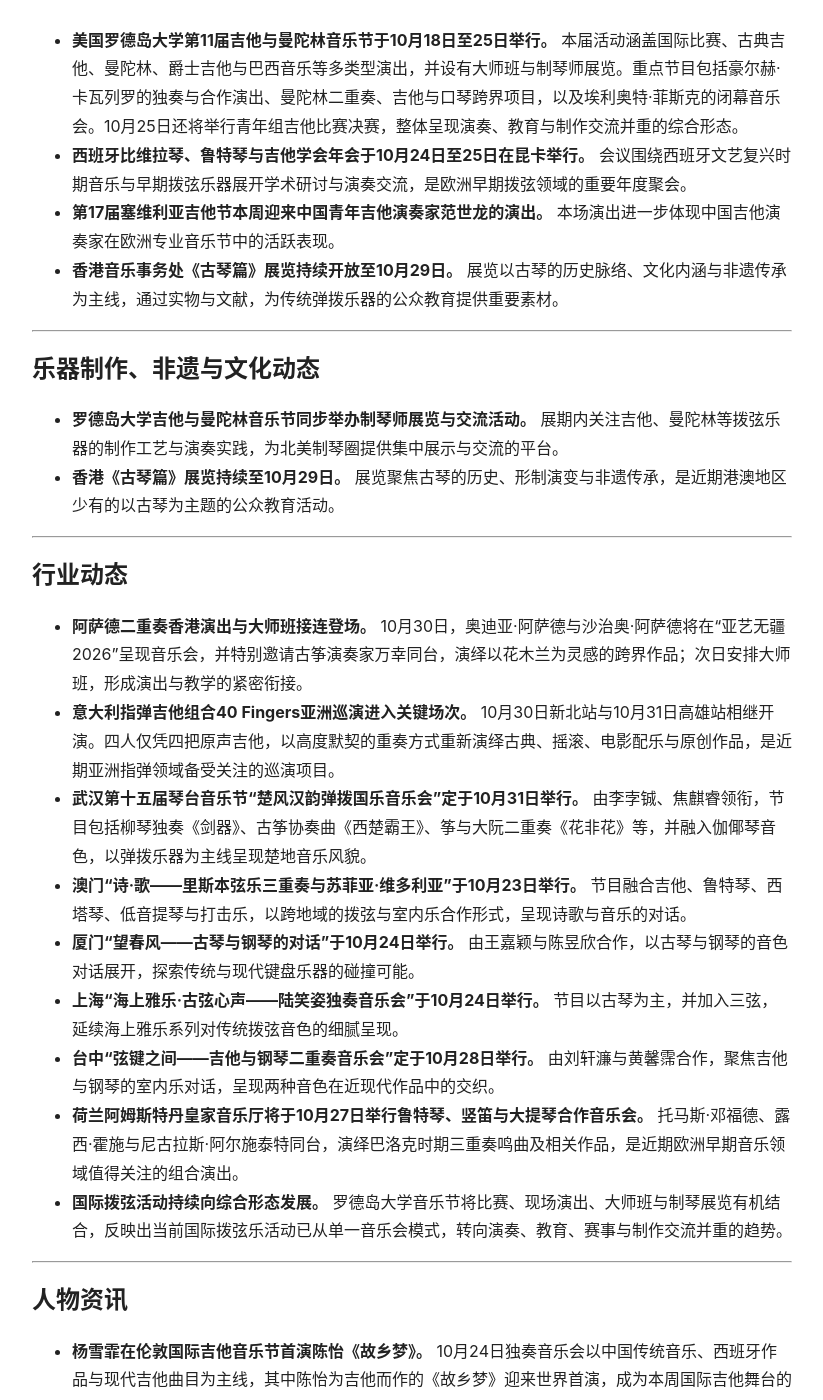
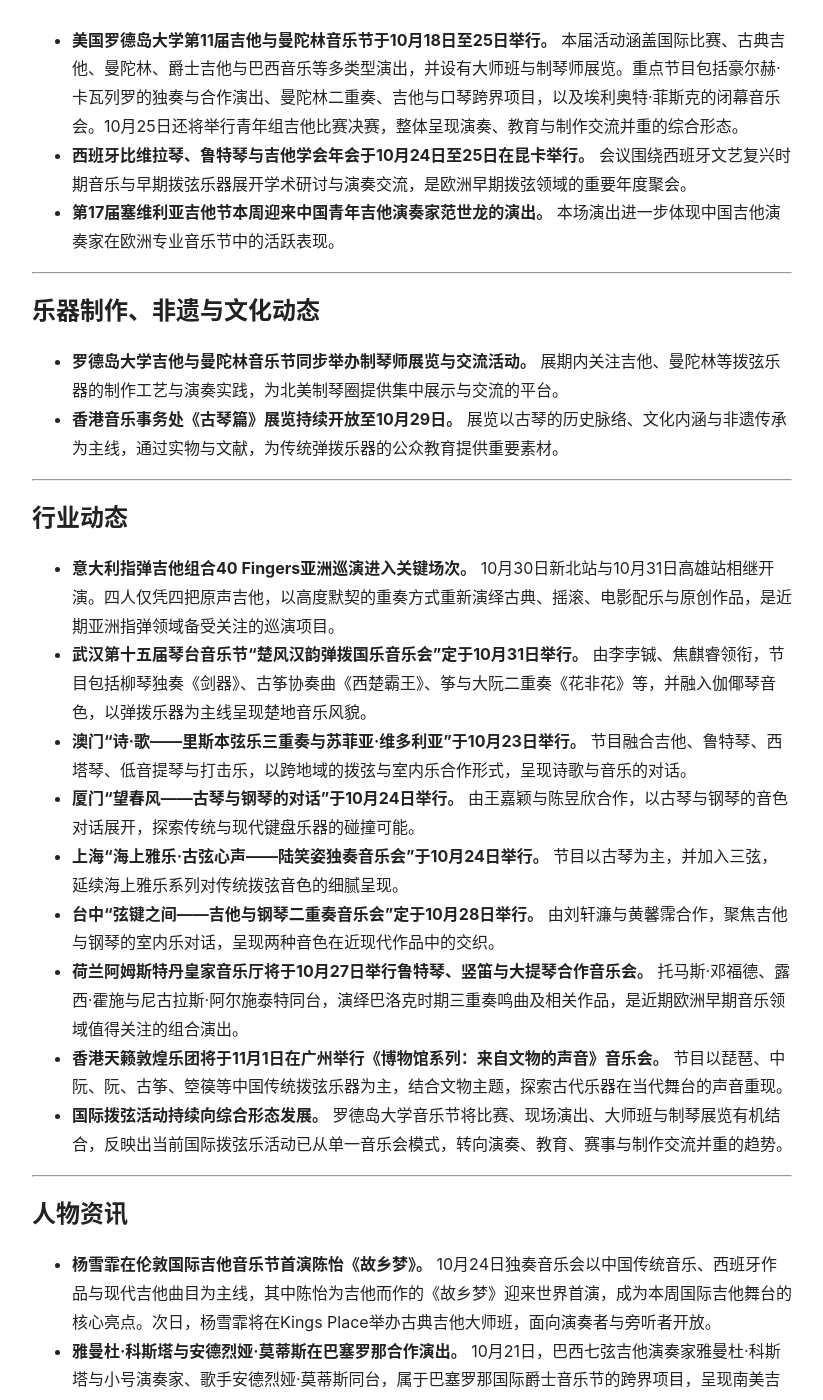
Before and after one commit to KeenKwok/boxianji, a Jekyll site: the page built from weekly/2026-10-24.md, in a window 1280 px wide and 1400 px high, scrolled down 1606 px. Shown: the whole window, without its empty margins (228-1051 px from the left). Built offline with Jekyll 4.4.1, drawn with Linux system fonts in a browser that asks for light colours; some of the changed text lies outside the part shown.

Commit message:
更新 2026-10-24.md

```diff
--- a/weekly/2026-10-24.md
+++ b/weekly/2026-10-24.md
@@ -37,20 +37,18 @@ title: 弹拨乐一周简报（2026.10.18—10.24）
 - **美国罗德岛大学第11届吉他与曼陀林音乐节于10月18日至25日举行。** 本届活动涵盖国际比赛、古典吉他、曼陀林、爵士吉他与巴西音乐等多类型演出，并设有大师班与制琴师展览。重点节目包括豪尔赫·卡瓦列罗的独奏与合作演出、曼陀林二重奏、吉他与口琴跨界项目，以及埃利奥特·菲斯克的闭幕音乐会。10月25日还将举行青年组吉他比赛决赛，整体呈现演奏、教育与制作交流并重的综合形态。
 - **西班牙比维拉琴、鲁特琴与吉他学会年会于10月24日至25日在昆卡举行。** 会议围绕西班牙文艺复兴时期音乐与早期拨弦乐器展开学术研讨与演奏交流，是欧洲早期拨弦领域的重要年度聚会。
 - **第17届塞维利亚吉他节本周迎来中国青年吉他演奏家范世龙的演出。** 本场演出进一步体现中国吉他演奏家在欧洲专业音乐节中的活跃表现。
-- **香港音乐事务处《古琴篇》展览持续开放至10月29日。** 展览以古琴的历史脉络、文化内涵与非遗传承为主线，通过实物与文献，为传统弹拨乐器的公众教育提供重要素材。
 
 ---
 
 ## **乐器制作、非遗与文化动态**
 
 - **罗德岛大学吉他与曼陀林音乐节同步举办制琴师展览与交流活动。** 展期内关注吉他、曼陀林等拨弦乐器的制作工艺与演奏实践，为北美制琴圈提供集中展示与交流的平台。
-- **香港《古琴篇》展览持续至10月29日。** 展览聚焦古琴的历史、形制演变与非遗传承，是近期港澳地区少有的以古琴为主题的公众教育活动。
+- **香港音乐事务处《古琴篇》展览持续开放至10月29日。** 展览以古琴的历史脉络、文化内涵与非遗传承为主线，通过实物与文献，为传统弹拨乐器的公众教育提供重要素材。
 
 ---
 
 ## **行业动态**
 
-- **阿萨德二重奏香港演出与大师班接连登场。** 10月30日，奥迪亚·阿萨德与沙治奥·阿萨德将在“亚艺无疆2026”呈现音乐会，并特别邀请古筝演奏家万幸同台，演绎以花木兰为灵感的跨界作品；次日安排大师班，形成演出与教学的紧密衔接。
 - **意大利指弹吉他组合40 Fingers亚洲巡演进入关键场次。** 10月30日新北站与10月31日高雄站相继开演。四人仅凭四把原声吉他，以高度默契的重奏方式重新演绎古典、摇滚、电影配乐与原创作品，是近期亚洲指弹领域备受关注的巡演项目。
 - **武汉第十五届琴台音乐节“楚风汉韵弹拨国乐音乐会”定于10月31日举行。** 由李孛铖、焦麒睿领衔，节目包括柳琴独奏《剑器》、古筝协奏曲《西楚霸王》、筝与大阮二重奏《花非花》等，并融入伽倻琴音色，以弹拨乐器为主线呈现楚地音乐风貌。
 - **澳门“诗·歌——里斯本弦乐三重奏与苏菲亚·维多利亚”于10月23日举行。** 节目融合吉他、鲁特琴、西塔琴、低音提琴与打击乐，以跨地域的拨弦与室内乐合作形式，呈现诗歌与音乐的对话。
@@ -58,6 +56,7 @@ title: 弹拨乐一周简报（2026.10.18—10.24）
 - **上海“海上雅乐·古弦心声——陆笑姿独奏音乐会”于10月24日举行。** 节目以古琴为主，并加入三弦，延续海上雅乐系列对传统拨弦音色的细腻呈现。
 - **台中“弦键之间——吉他与钢琴二重奏音乐会”定于10月28日举行。** 由刘轩濂与黄馨霈合作，聚焦吉他与钢琴的室内乐对话，呈现两种音色在近现代作品中的交织。
 - **荷兰阿姆斯特丹皇家音乐厅将于10月27日举行鲁特琴、竖笛与大提琴合作音乐会。** 托马斯·邓福德、露西·霍施与尼古拉斯·阿尔施泰特同台，演绎巴洛克时期三重奏鸣曲及相关作品，是近期欧洲早期音乐领域值得关注的组合演出。
+- **香港天籁敦煌乐团将于11月1日在广州举行《博物馆系列：来自文物的声音》音乐会。** 节目以琵琶、中阮、阮、古筝、箜篌等中国传统拨弦乐器为主，结合文物主题，探索古代乐器在当代舞台的声音重现。
 - **国际拨弦活动持续向综合形态发展。** 罗德岛大学音乐节将比赛、现场演出、大师班与制琴展览有机结合，反映出当前国际拨弦乐活动已从单一音乐会模式，转向演奏、教育、赛事与制作交流并重的趋势。
 
 ---
@@ -66,7 +65,6 @@ title: 弹拨乐一周简报（2026.10.18—10.24）
 
 - **杨雪霏在伦敦国际吉他音乐节首演陈怡《故乡梦》。** 10月24日独奏音乐会以中国传统音乐、西班牙作品与现代吉他曲目为主线，其中陈怡为吉他而作的《故乡梦》迎来世界首演，成为本周国际吉他舞台的核心亮点。次日，杨雪霏将在Kings Place举办古典吉他大师班，面向演奏者与旁听者开放。
 - **雅曼杜·科斯塔与安德烈娅·莫蒂斯在巴塞罗那合作演出。** 10月21日，巴西七弦吉他演奏家雅曼杜·科斯塔与小号演奏家、歌手安德烈娅·莫蒂斯同台，属于巴塞罗那国际爵士音乐节的跨界项目，呈现南美吉他与爵士人声、铜管的即兴对话。
-- **阿萨德兄弟以合作60周年告别巡演访港。** 奥迪亚·阿萨德与沙治奥·阿萨德将于10月30日在香港举行音乐会，并与古筝演奏家万幸合作；10月31日安排大师班。此外，两人还将于11月4日在上海举行吉他二重奏音乐会，构成近期值得持续关注的国际吉他行程。
+- **阿萨德兄弟以合作60周年告别巡演访港。** 10月30日，奥迪亚·阿萨德与沙治奥·阿萨德将在香港“亚艺无疆2026”举行音乐会，并特别邀请古筝演奏家万幸同台，演绎以花木兰为灵感的跨界作品；次日安排大师班。此外，两人还将于11月4日在上海举行吉他二重奏音乐会。
 - **意大利吉他演奏家卡洛塔·达利娅将于10月31日在阿姆斯特丹皇家音乐厅举行独奏音乐会。** 曲目涵盖巴赫改编作品、塔雷加的西班牙经典以及卡斯特尔诺沃-泰代斯科的现代作品，呈现古典吉他从巴洛克到二十世纪的风格跨度。
-- **香港天籁敦煌乐团将于11月1日在广州举行《博物馆系列：来自文物的声音》音乐会。** 节目以琵琶、中阮、阮、古筝、箜篌等中国传统拨弦乐器为主，结合文物主题，探索古代乐器在当代舞台的声音重现。
 - **香港琵琶演奏家梁家洛将于11月15日举行《享·洛》音乐会。** 节目包括琵琶独奏、琵琶四重奏及琵琶与打击乐合作，其中低音琵琶作品《Pipa Flamenco》将迎来世界首演，体现琵琶在跨界创作中的新探索。
```
